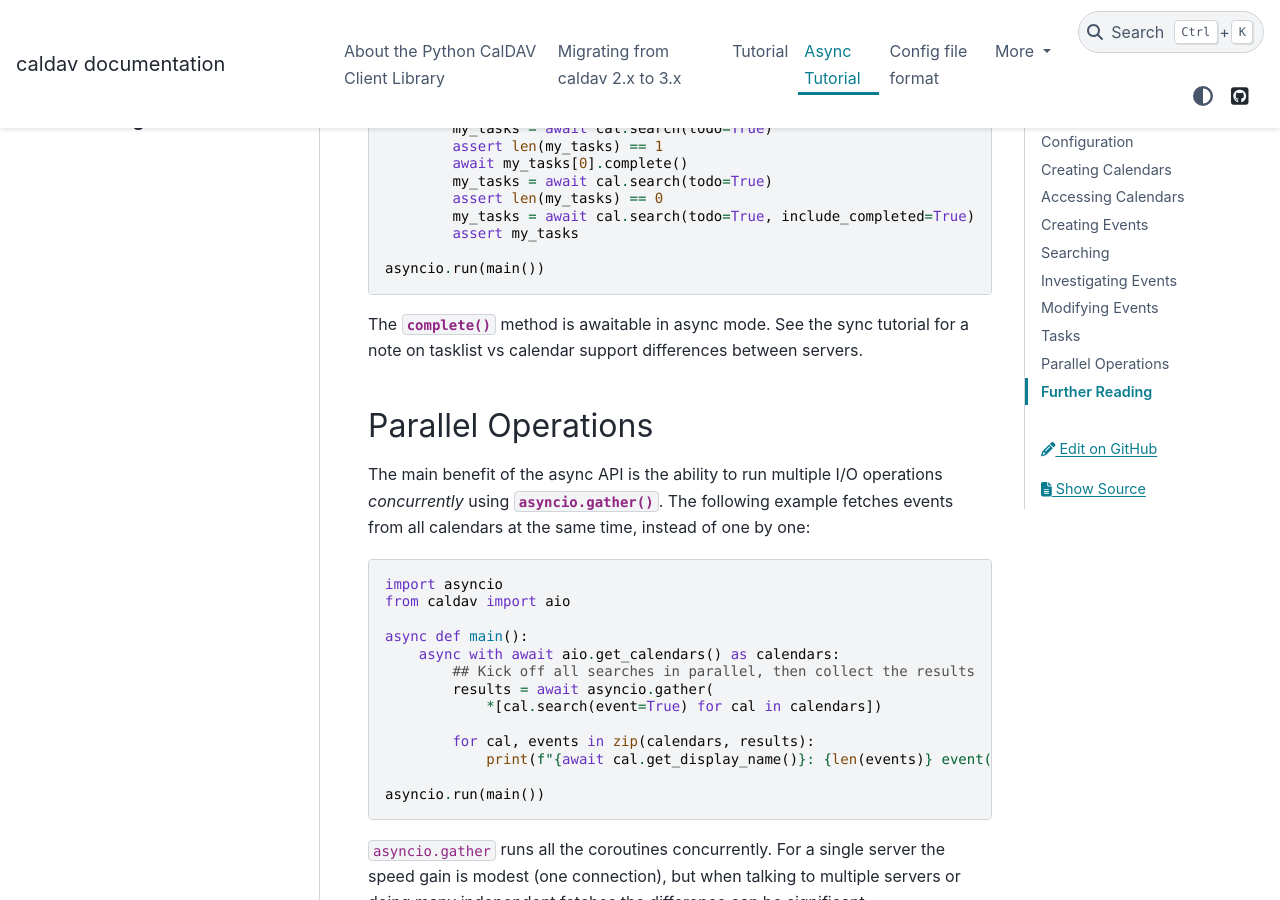
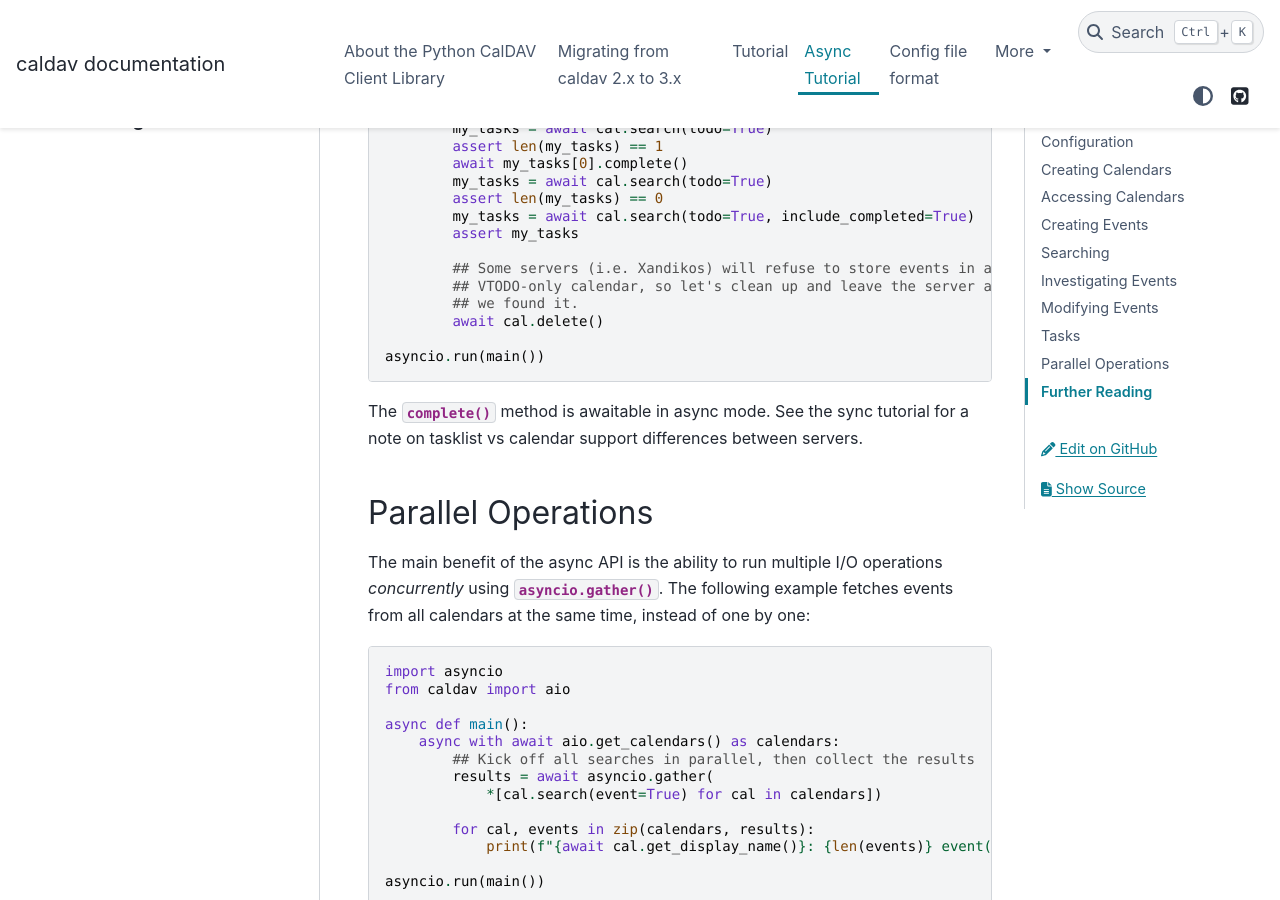
Before and after one commit to python-caldav/caldav, a Sphinx documentation site: the page built from docs/source/async_tutorial.rst, in a window 1280 px wide and 900 px high, scrolled down 6417 px. Built offline with Sphinx 7.4.7 and the PyData theme 0.15.4, drawn with Linux system fonts in a browser that asks for light colours; pages that are not in the unit, such as notebooks, are missing from menus; the version number could not be read and is left out.

Commit message:
docs: clean up the tutorials' tasklist calendar
Both tutorials create a "Test tasklist" calendar restricted to VTODO,
and left it behind on the test server.  Xandikos 0.4.7 honours
supported-calendar-component-set, so the leftover poisoned the next doc
test: get_calendar() handed out the tasklist, and add_event() got a 403
Forbidden.  Deleting it mirrors what the "Creating Calendars" section
already does, and keeps the tutorial's claim that the test server has
exactly one calendar true.

Prompt:
[fix broken tests from https://github.com/python-caldav/caldav/pull/716 -
tests/test_docs.py::DocTests::test_tutorial]

Assisted-By: Claude Opus 5 <noreply@anthropic.com>
Reviewed-By: Tobias Brox <tobias@redpill-linpro.com>

```diff
--- a/docs/source/async_tutorial.rst
+++ b/docs/source/async_tutorial.rst
@@ -332,6 +332,11 @@ Tasks work just like events, with ``await`` added:
             my_tasks = await cal.search(todo=True, include_completed=True)
             assert my_tasks
 
+            ## Some servers (i.e. Xandikos) will refuse to store events in a
+            ## VTODO-only calendar, so let's clean up and leave the server as
+            ## we found it.
+            await cal.delete()
+
     asyncio.run(main())
 
 The :meth:`~caldav.calendarobjectresource.Todo.complete` method is awaitable in
--- a/docs/source/tutorial.rst
+++ b/docs/source/tutorial.rst
@@ -320,6 +320,11 @@ There is some extra functionality around tasks, including the possibility to :me
             todo=True, include_completed=True)
         assert my_tasks
 
+        ## Some servers (i.e. Xandikos) will refuse to store events in a
+        ## VTODO-only calendar, so let's clean up and leave the server as we
+        ## found it.
+        cal.delete()
+
 Further Reading
 ---------------
 
```
